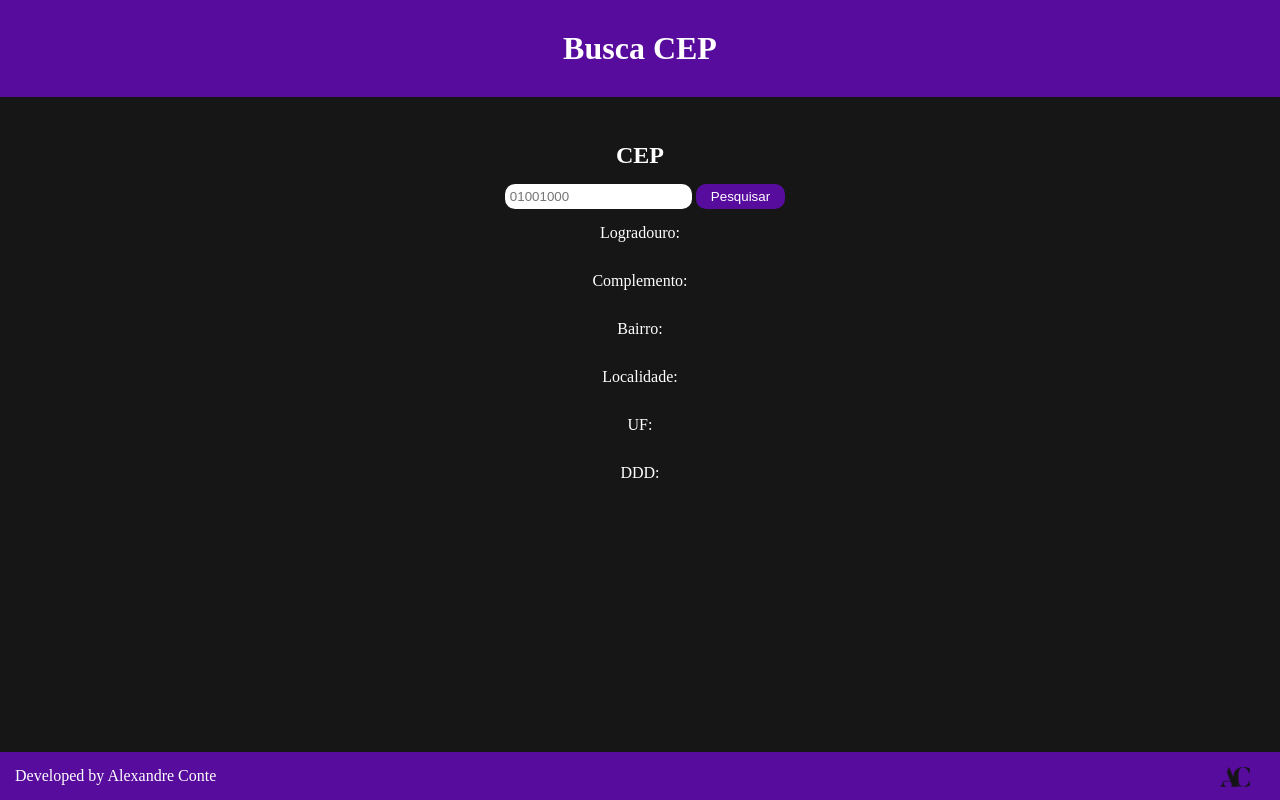
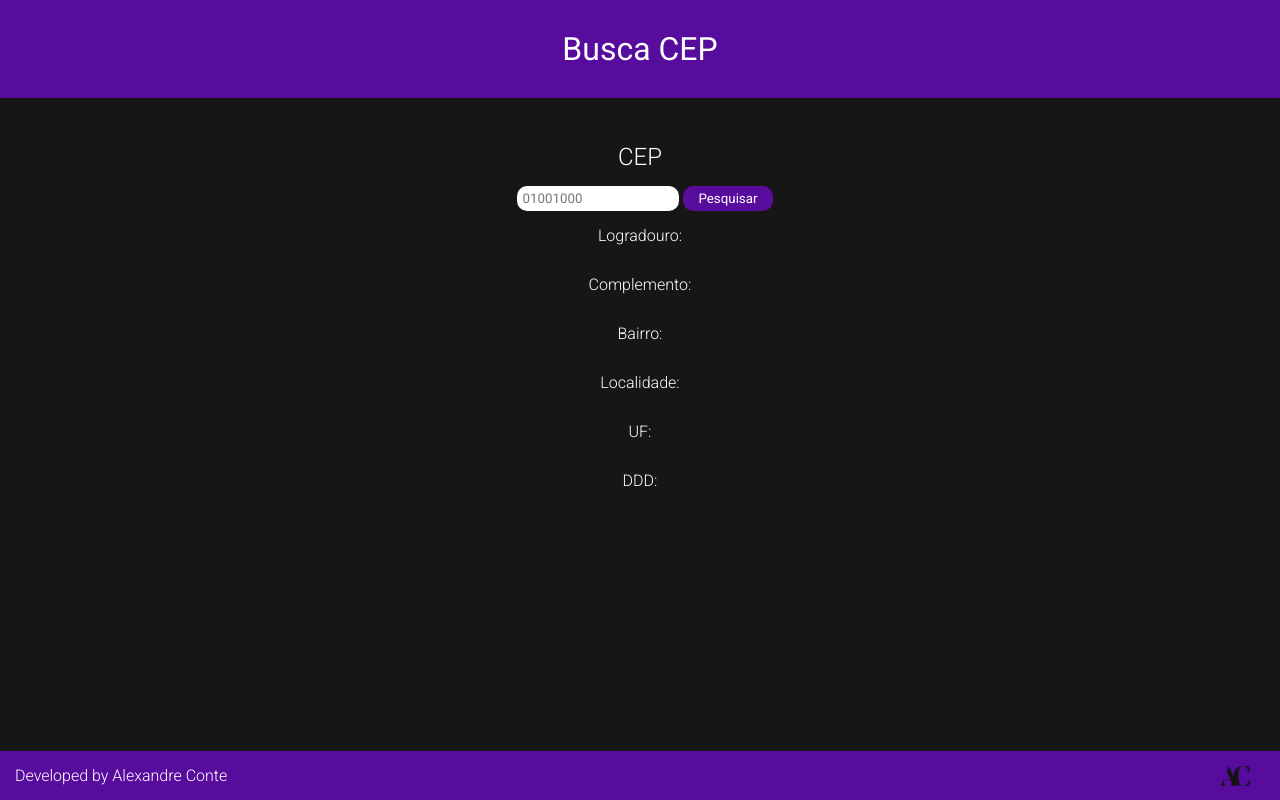
Before and after one commit to AlexandreContee/CEP, a plain HTML site: page index.html in a window 1280 px wide. Drawn offline with Linux system fonts and the light colour scheme.

Commit message:
Added new font family and edited font weights

```diff
--- a/assets/style.css
+++ b/assets/style.css
@@ -1,3 +1,5 @@
+@import url('https://fonts.googleapis.com/css2?family=Roboto:ital,wght@0,100;0,300;0,400;0,500;0,700;0,900;1,100;1,300;1,400;1,500;1,700;1,900&display=swap');
+
 :root {
     --bg-color: #570c9d;
 }
@@ -6,6 +8,7 @@
     margin: 0;
     padding: 0;
     box-sizing: border-box;
+    font-family: 'Roboto', sans-serif;
 }
 
 html, body {
@@ -26,12 +29,18 @@ main {
     color: #fff;
 }
 
+h1 {
+    font-weight: 400;
+}
+
 section h1 {
     padding: 15px;
+    font-weight: 300;
 }
 
 section#search p {
     padding: 15px;
+    font-weight: 300;
 }
 
 input {
@@ -63,6 +72,7 @@ footer {
     color: #fff;
     padding: 15px;
     width: 100%;
+    font-weight: 300;
 }
 
 footer img {
```
